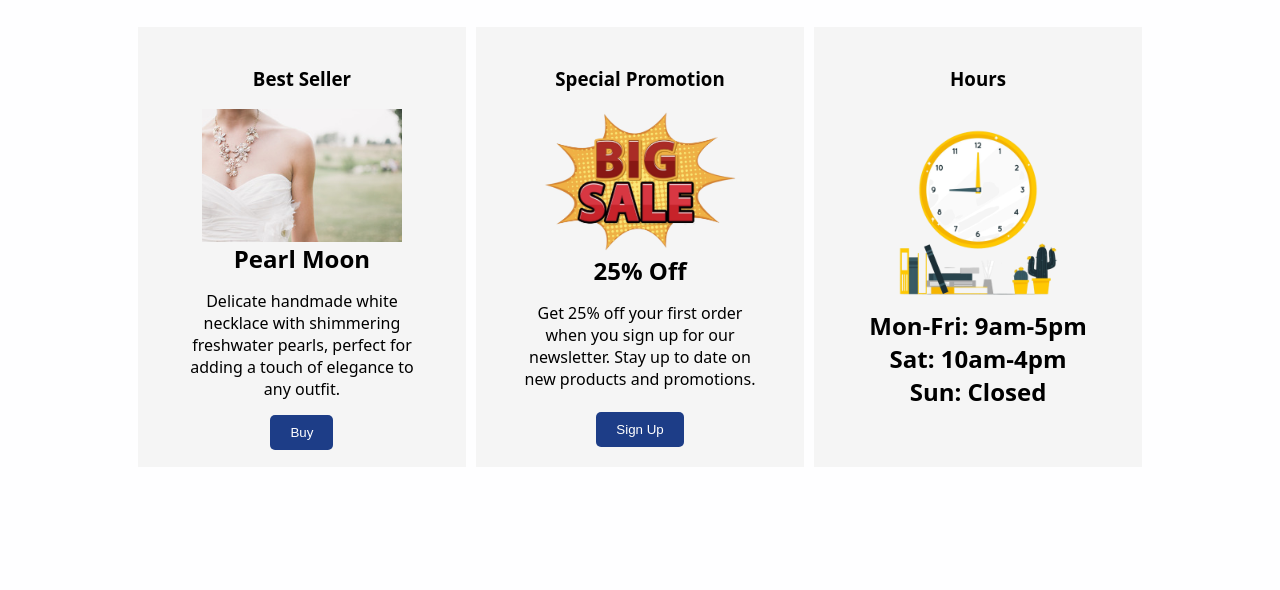
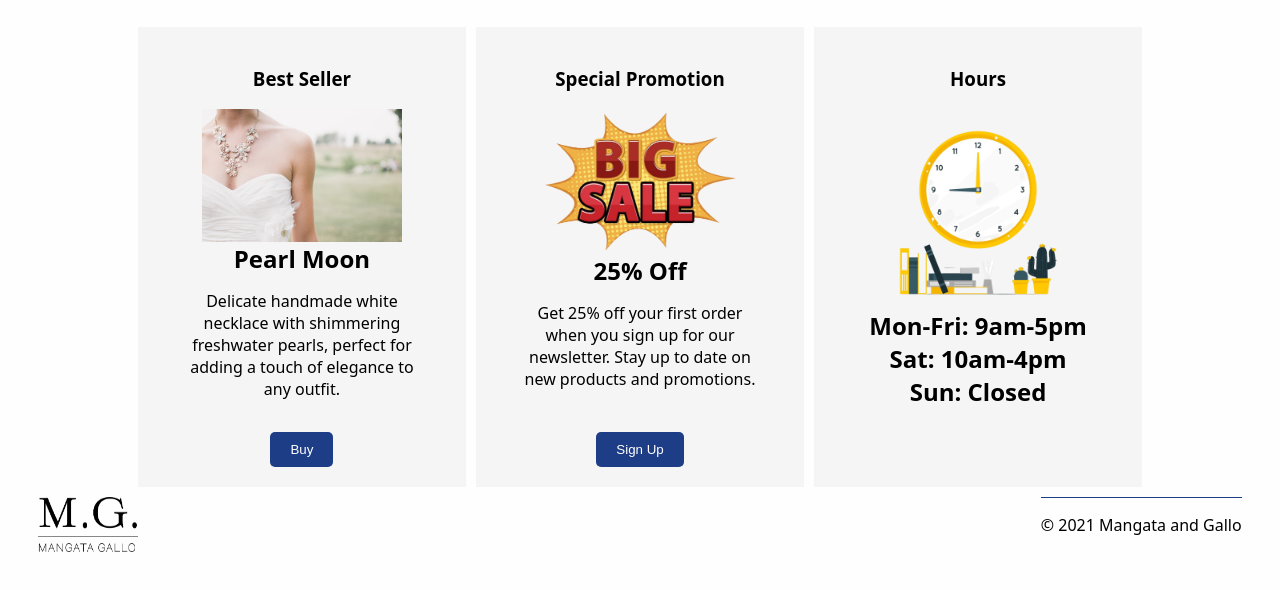
Before and after one commit to maicol240/home-page, a plain HTML site: page index.html in a window 1280 px wide. Shown: the part 406-996 px from the top of the page. Before the commit the page ends 921 px from the top, so only its background shows below. Drawn offline with Linux system fonts and the light colour scheme.

Commit message:
feat: footer completed

```diff
--- a/index.css
+++ b/index.css
@@ -99,7 +99,7 @@ color: black;
 align-items: center;
 background-color:whitesmoke;
 margin: 0 auto;
-height: 400px;
+height: 420px;
 padding: 20px;
 }
 .card img{
@@ -144,3 +144,18 @@ margin-top: auto;
         max-width:300px;
     }
 }
+
+
+footer{
+    margin-top: 10px;
+    display: flex;
+    gap: 5px;
+    justify-content: space-between;
+}
+footer img{
+    width:100px;
+}
+.footer-text{
+    border-top: 1px solid #1d3d87;
+
+}
--- a/index.html
+++ b/index.html
@@ -86,7 +86,13 @@
 
 
     </main>
-    <footer></footer>
+    <footer>
+
+        <img src="Asset 1@3x.png" alt="">
+        <div class="footer-text">
+            <p>&copy; 2021 Mangata and Gallo</p>
+        </div>
+    </footer>
 
 </body>
 </html>
```
